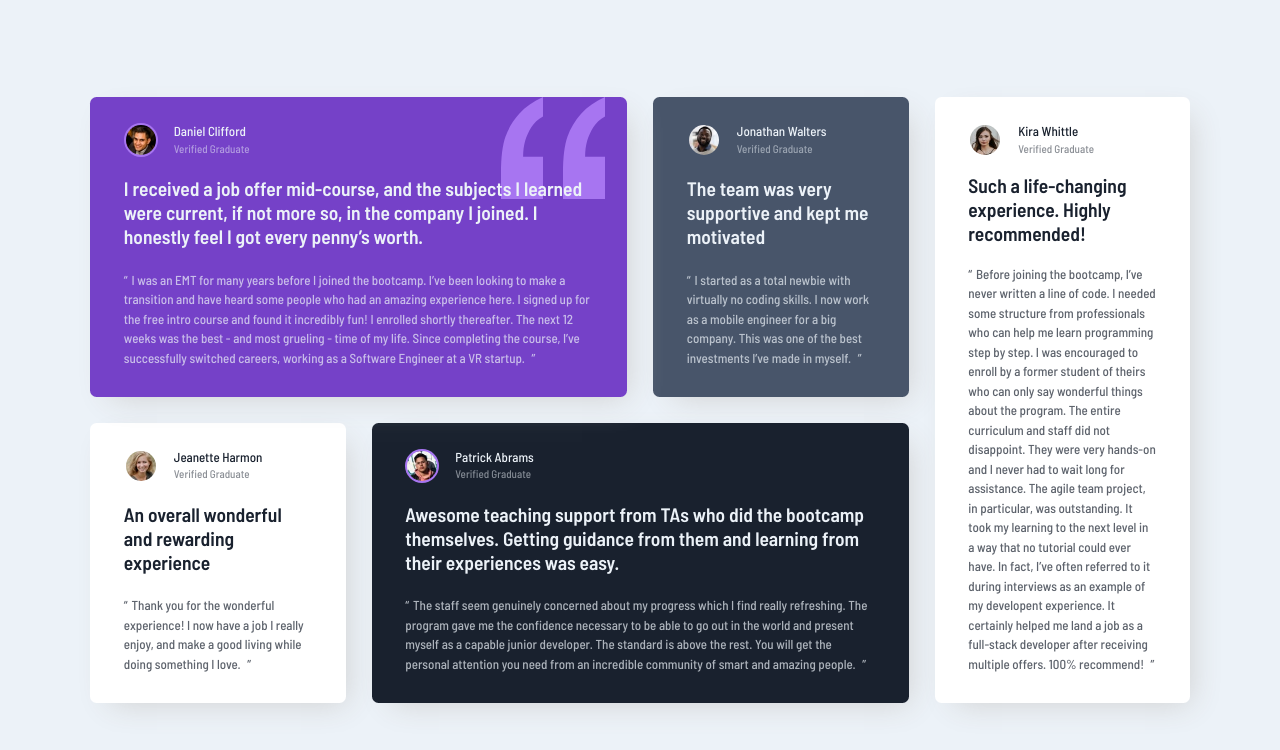
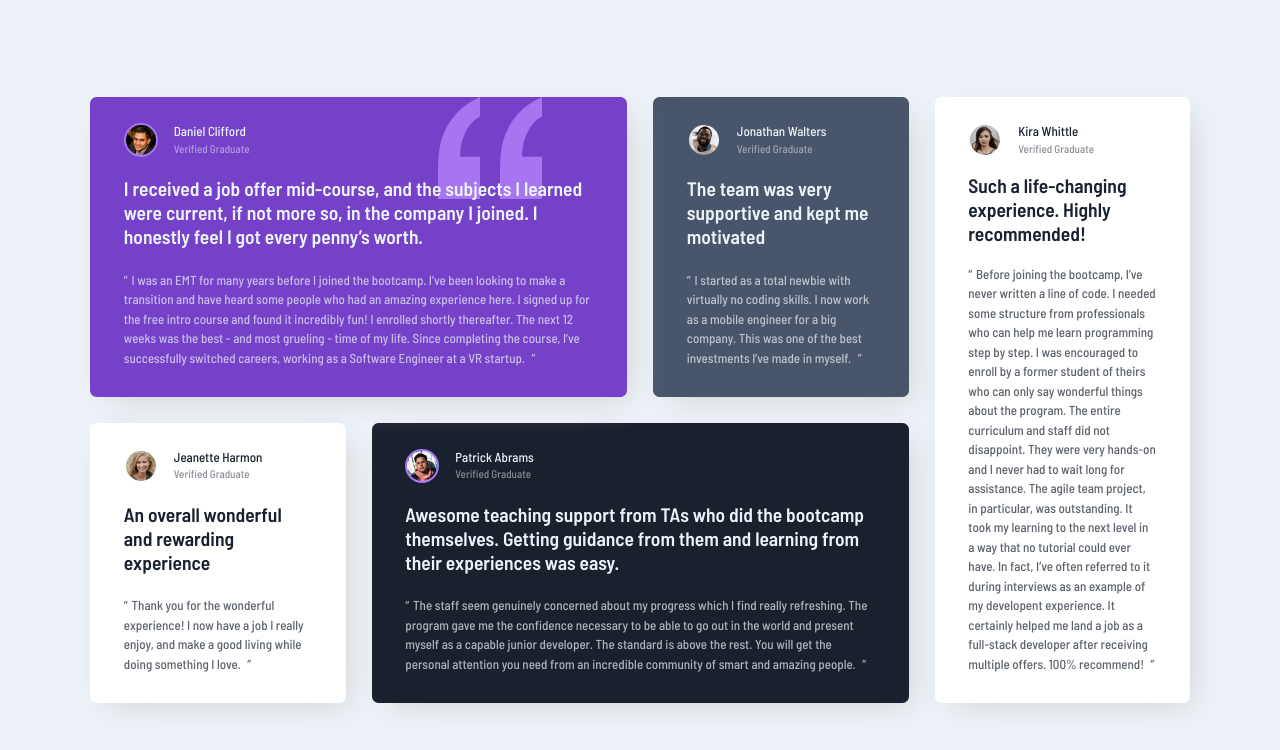
Before and after one commit to alejandro457/testimonials-grid-section, a website built with webpack: page src/index.html in a window 1280 px wide. Built offline with nearby package versions, Linux system fonts and the light colour scheme.

Commit message:
first commit

```diff
--- a/src/sass/modules/_card.scss
+++ b/src/sass/modules/_card.scss
@@ -65,6 +65,10 @@
     @media screen and (min-width: $tablet) {
         &:first-child {
             grid-column: 1 /span 2;
+
+            &::before {
+                transform: translateX(-85px);
+            }
         }
         &:nth-child(4) {
             grid-column: 2 / 4;
```
Also changed, not shown: README.md.
